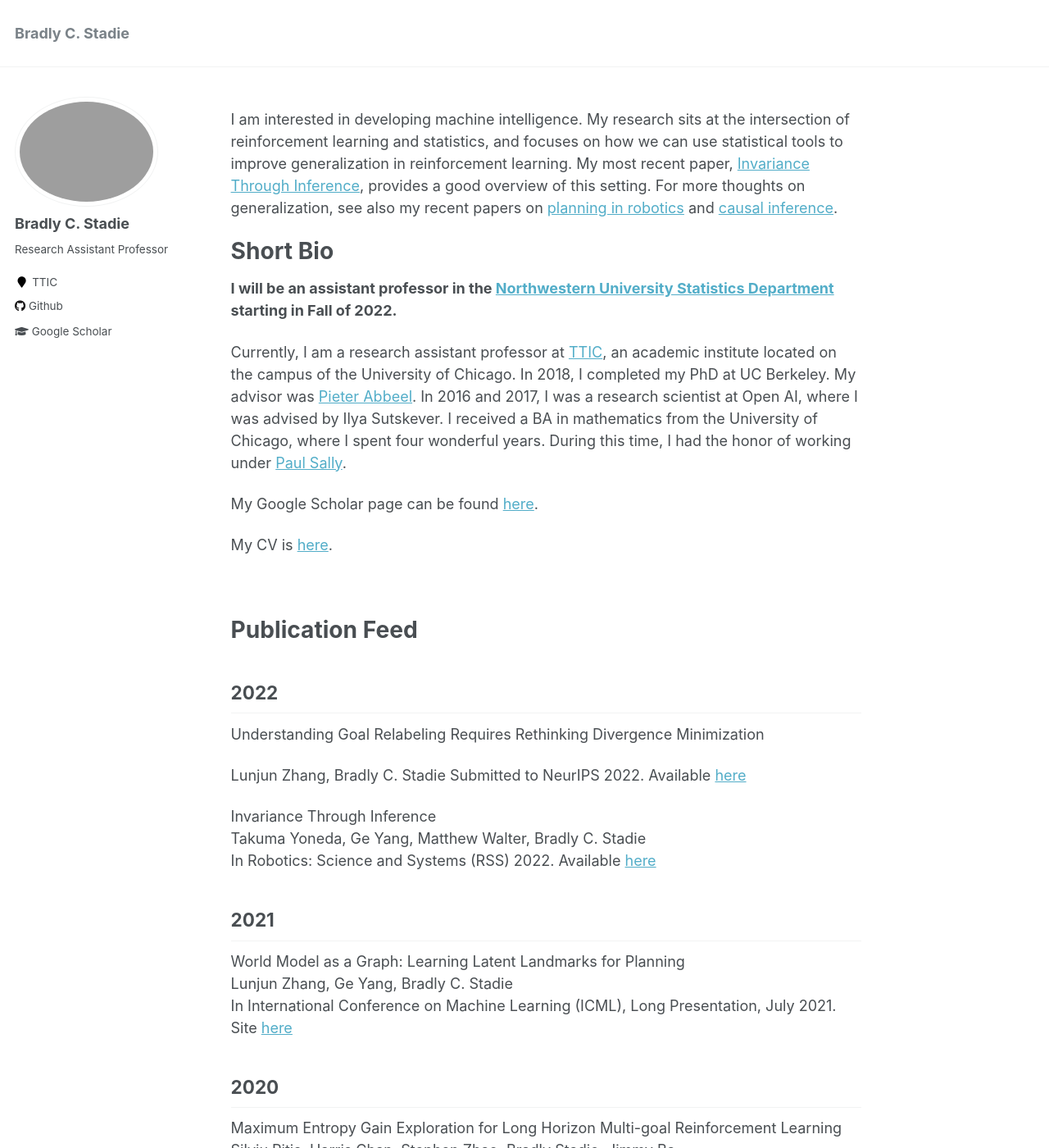
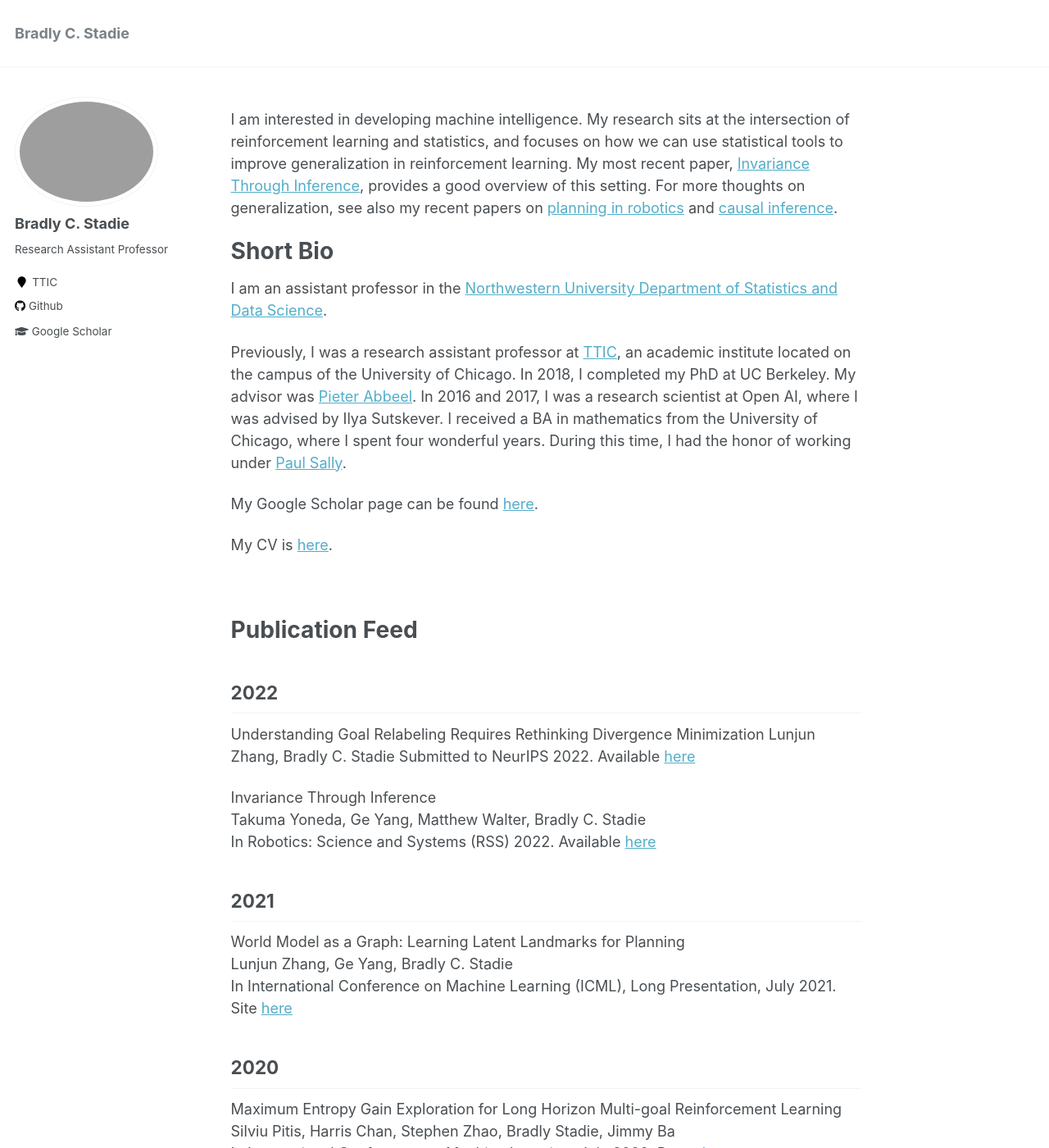
Before and after one commit to bstadie/bstadie.github.io, a Jekyll site: the page built from _pages/about.md, in a window 1280 px wide and 1400 px high. Shown: the whole window at 82% size. Built offline with Jekyll 4.4.1, drawn with Linux system fonts in a browser that asks for light colours.

Commit message:
change professor
lol

```diff
--- a/_pages/about.md
+++ b/_pages/about.md
@@ -12,9 +12,9 @@ I am interested in developing machine intelligence. My research sits at the inte
 
 Short Bio
 ======
-**I will be an assistant professor in the [Northwestern University Statistics Department](https://statistics.northwestern.edu/.) starting in Fall of 2022.**
+I am an assistant professor in the [Northwestern University Department of Statistics and Data Science](https://statistics.northwestern.edu/.).
 
-Currently, I am a research assistant professor at [TTIC](https://www.ttic.edu/), an academic institute located on the campus of the University of Chicago.
+Previously, I was a research assistant professor at [TTIC](https://www.ttic.edu/), an academic institute located on the campus of the University of Chicago.
 In 2018, I completed my PhD at UC Berkeley. My advisor was [Pieter Abbeel](http://people.eecs.berkeley.edu/~pabbeel/).
 In 2016 and 2017, I was a research scientist at Open AI, where I was advised by Ilya Sutskever.
 I received a BA in mathematics from the University of Chicago, where I spent four wonderful years.
@@ -47,7 +47,6 @@ Publication Feed
 ---------------
 
 Understanding Goal Relabeling Requires Rethinking Divergence Minimization
-
 Lunjun Zhang, Bradly C. Stadie
 Submitted to NeurIPS 2022. Available [here](shorturl.at/ahQ69)
 
```
